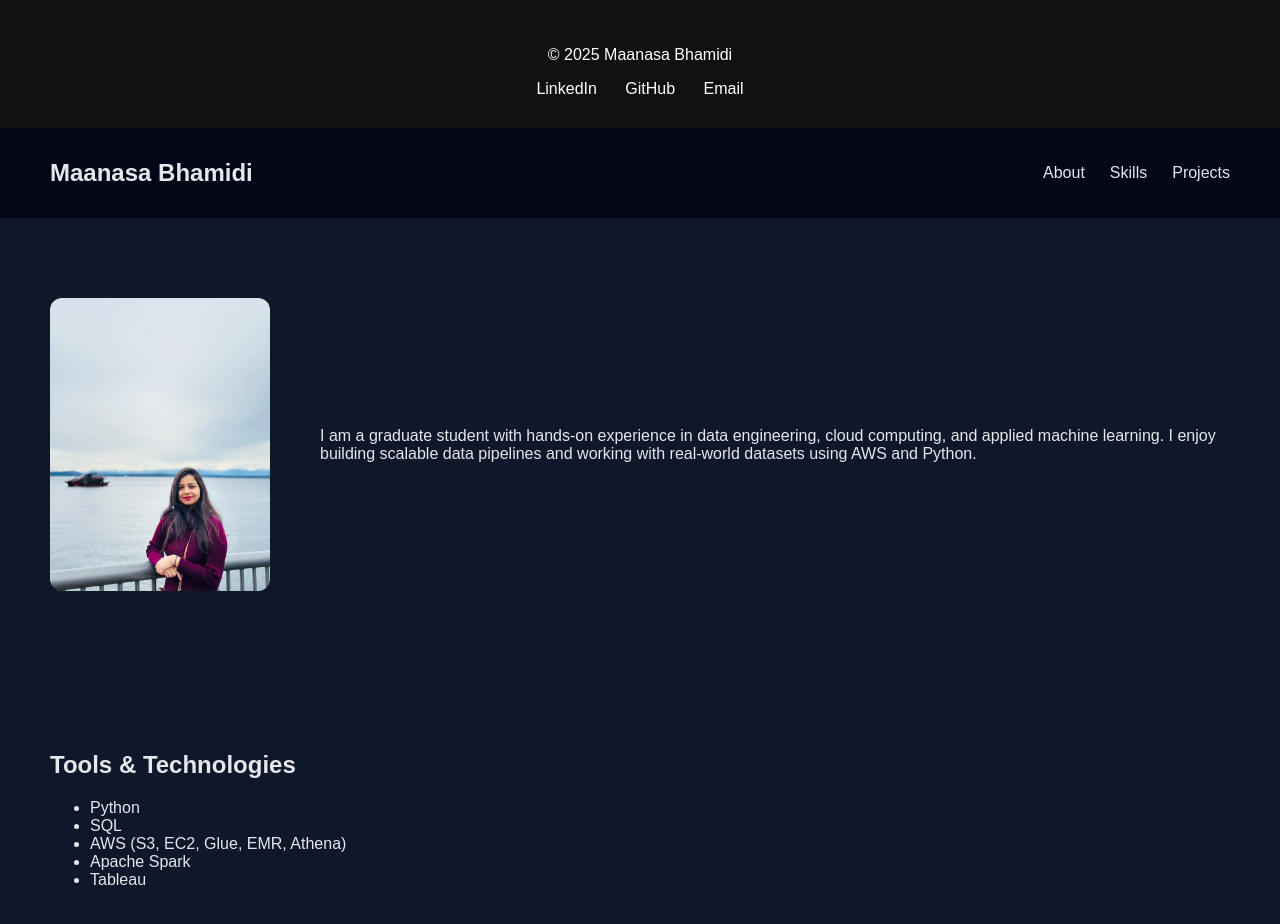
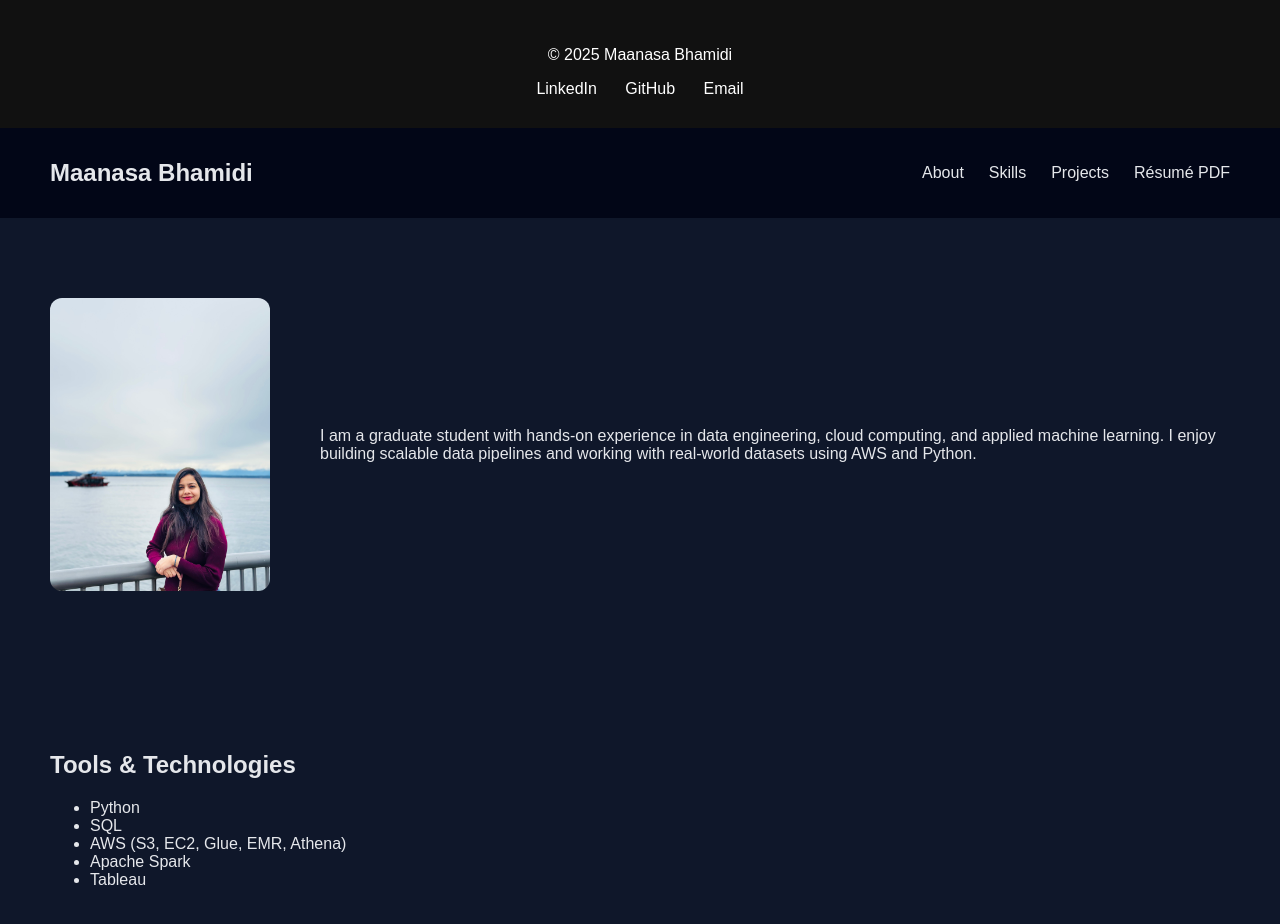
Before and after one commit to maanasa-bhamidi/maanasa-bhamidi.github.io, a plain HTML site: page index.html in a window 1280 px wide. Drawn offline with Linux system fonts and the light colour scheme.

Commit message:
Update index.html

```diff
--- a/index.html
+++ b/index.html
@@ -23,6 +23,7 @@
       <li><a href="#about">About</a></li>
       <li><a href="#skills">Skills</a></li>
       <li><a href="#projects">Projects</a></li>
+      <li><a href="resume.pdf" target="_blank">Résumé PDF</a></li>
     </ul>
   </nav>
 
```
